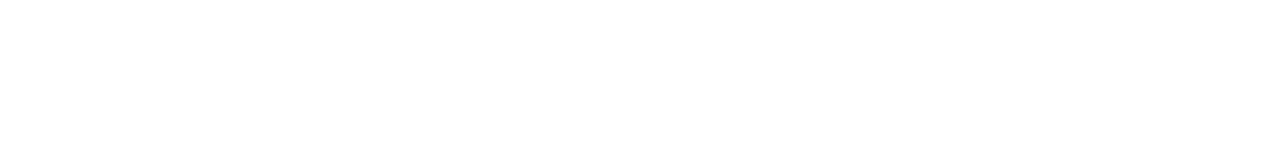
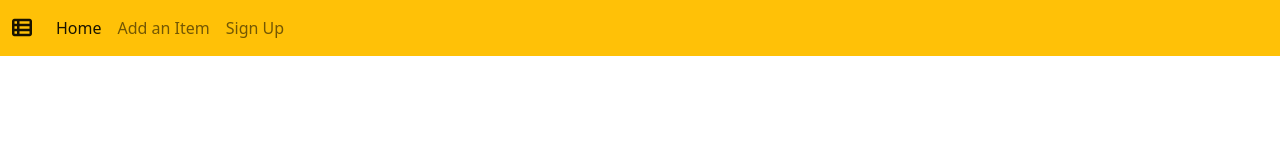
Before and after one commit to Paul-Ngigi/To-Do, a plain HTML site: page index.html in a window 1280 px wide. Drawn offline with nearby package versions, Linux system fonts and the light colour scheme.

Commit message:
add a navigation bar

```diff
--- a/index.html
+++ b/index.html
@@ -17,6 +17,23 @@
 </head>
 
 <body>
+    <!-- Navigation Section -->
+    <nav class="navbar navbar-expand-lg navbar-light bg-warning">
+        <div class="container-fluid">
+          <a class="navbar-brand" href="#"><i class="fas fa-th-list"></i></a>
+          <button class="navbar-toggler" type="button" data-bs-toggle="collapse" data-bs-target="#navbarNavAltMarkup" aria-controls="navbarNavAltMarkup" aria-expanded="false" aria-label="Toggle navigation">
+            <span class="navbar-toggler-icon"></span>
+          </button>
+          <div class="collapse navbar-collapse" id="navbarNavAltMarkup">
+            <div class="navbar-nav">
+              <a class="nav-link active" aria-current="page" href="#">Home</a>
+              <a class="nav-link" href="#">Add an Item</a>
+              <a class="nav-link" href="#">Sign Up</a>
+            </div>
+          </div>
+        </div>
+      </nav>
+
 
 </body>
 
```
